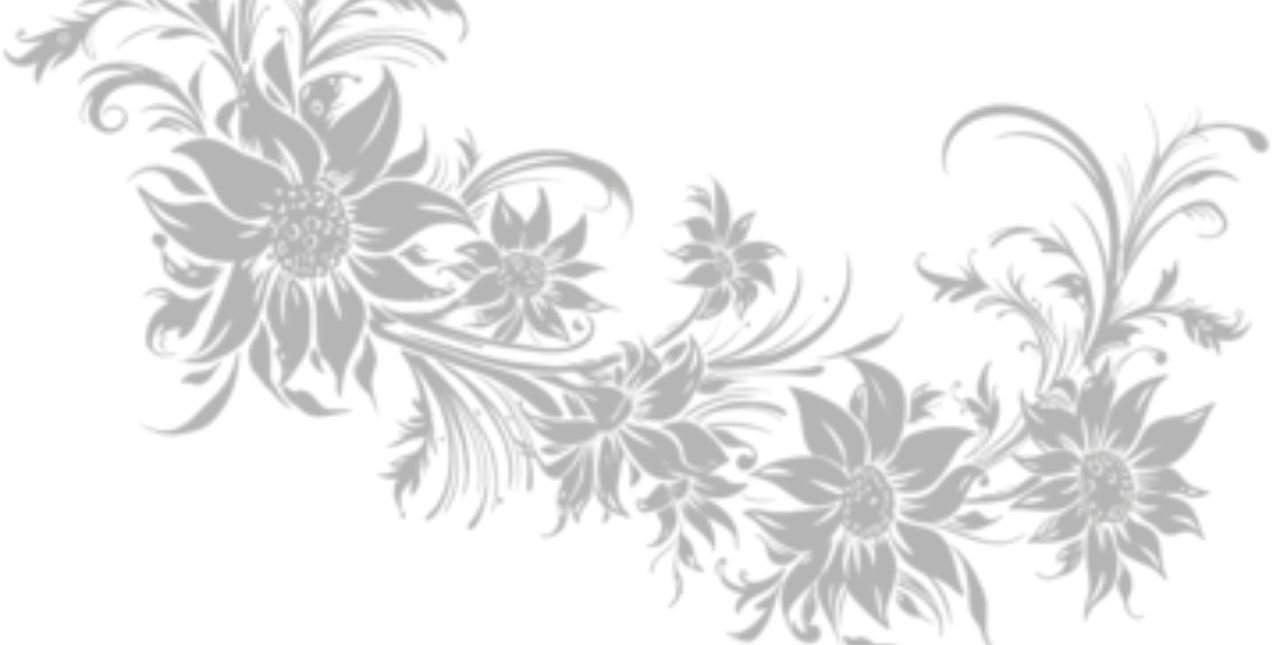
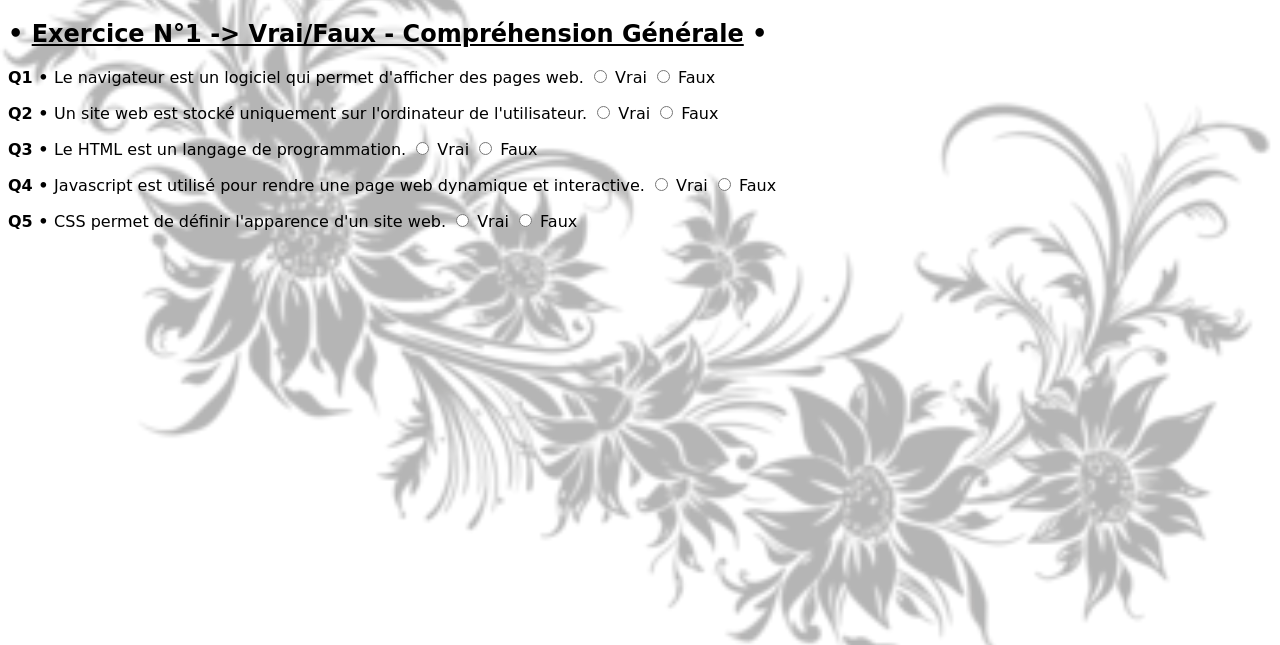
Before and after one commit to foufie4/DavyLearn, a website: page public/exosprat1.html in a window 1280 px wide. Shown: the part 155-800 px from the top of the page. Drawn offline with Linux system fonts and the light colour scheme.

Commit message:
add exos on exosprat1

```diff
--- a/public/exosprat1.html
+++ b/public/exosprat1.html
@@ -11,5 +11,31 @@
         <h1 id="titlein">DavyLearn</h1>
         <h3>• <ins><strong>Exercices Pratiques</strong></ins> •</h3>
     </div>
+
+    <h2><strong>• <ins>Exercice N°1 -> Vrai/Faux - Compréhension Générale</ins></strong> •</h2>
+        <p><strong>Q1 • </strong>Le navigateur est un logiciel qui permet d'afficher des pages web.
+            <input type="radio" name="q1-1" value="vrai"/> Vrai
+            <input type="radio" name="q1-1" value="faux"/> Faux
+        </p>
+
+        <p><strong>Q2 • </strong>Un site web est stocké uniquement sur l'ordinateur de l'utilisateur.
+            <input type="radio" name="q2-1" value="vrai"/> Vrai
+            <input type="radio" name="q2-1" value="faux"/> Faux
+        </p>
+
+        <p><strong>Q3 • </strong>Le HTML est un langage de programmation.
+            <input type="radio" name="q3-1" value="vrai"/> Vrai
+            <input type="radio" name="q3-1" value="faux"/> Faux
+        </p>
+
+        <p><strong>Q4 • </strong>Javascript est utilisé pour rendre une page web dynamique et interactive.
+            <input type="radio" name="q4-1" value="vrai"/> Vrai
+            <input type="radio" name="q4-1" value="faux"/> Faux
+        </p>
+
+        <p><strong>Q5 • </strong>CSS permet de définir l'apparence d'un site web.
+            <input type="radio" name="q5-1" value="vrai"/> Vrai
+            <input type="radio" name="q5-1" value="faux"/> Faux
+        </p>
 </body>
 </html>
```
